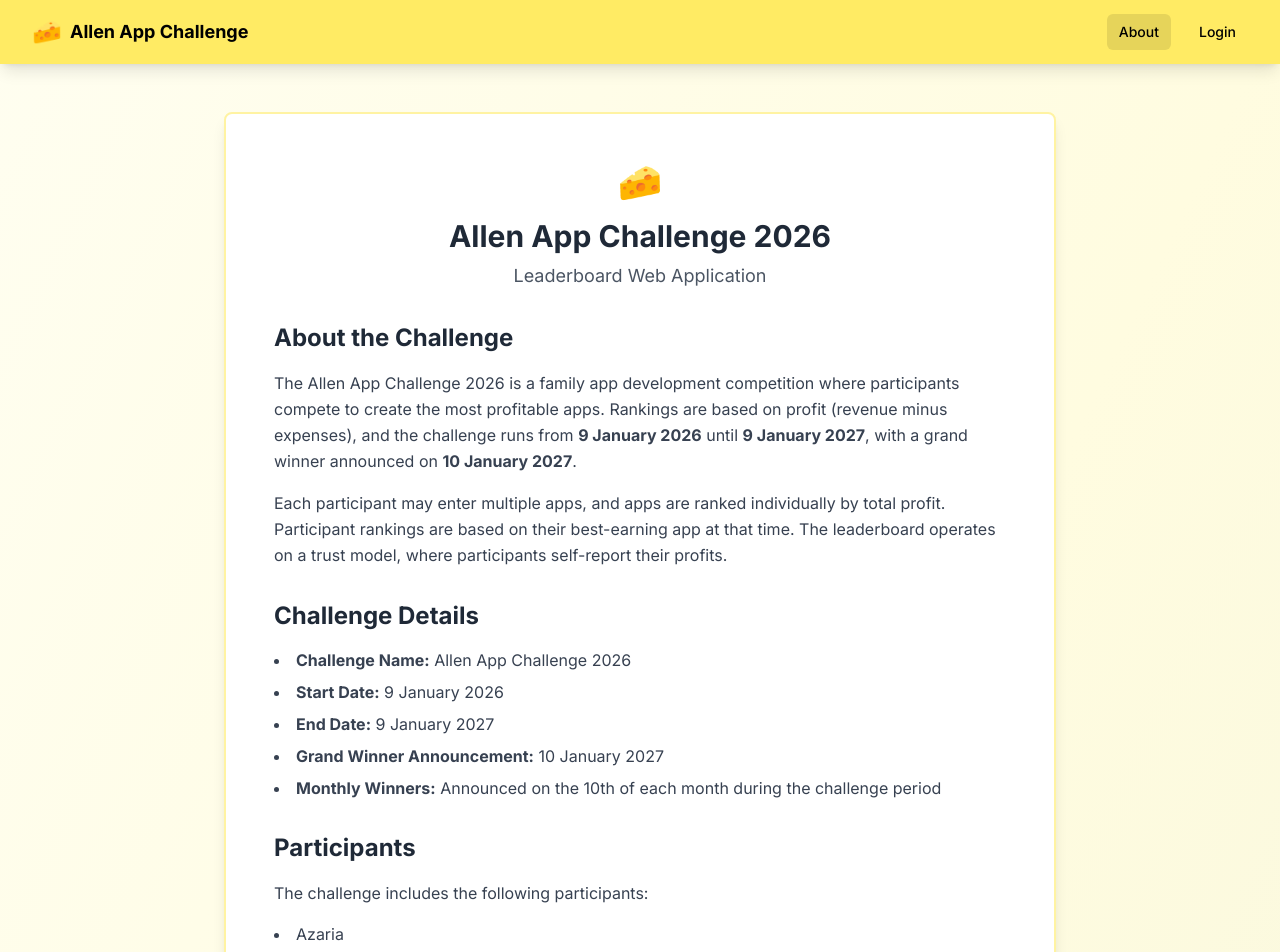
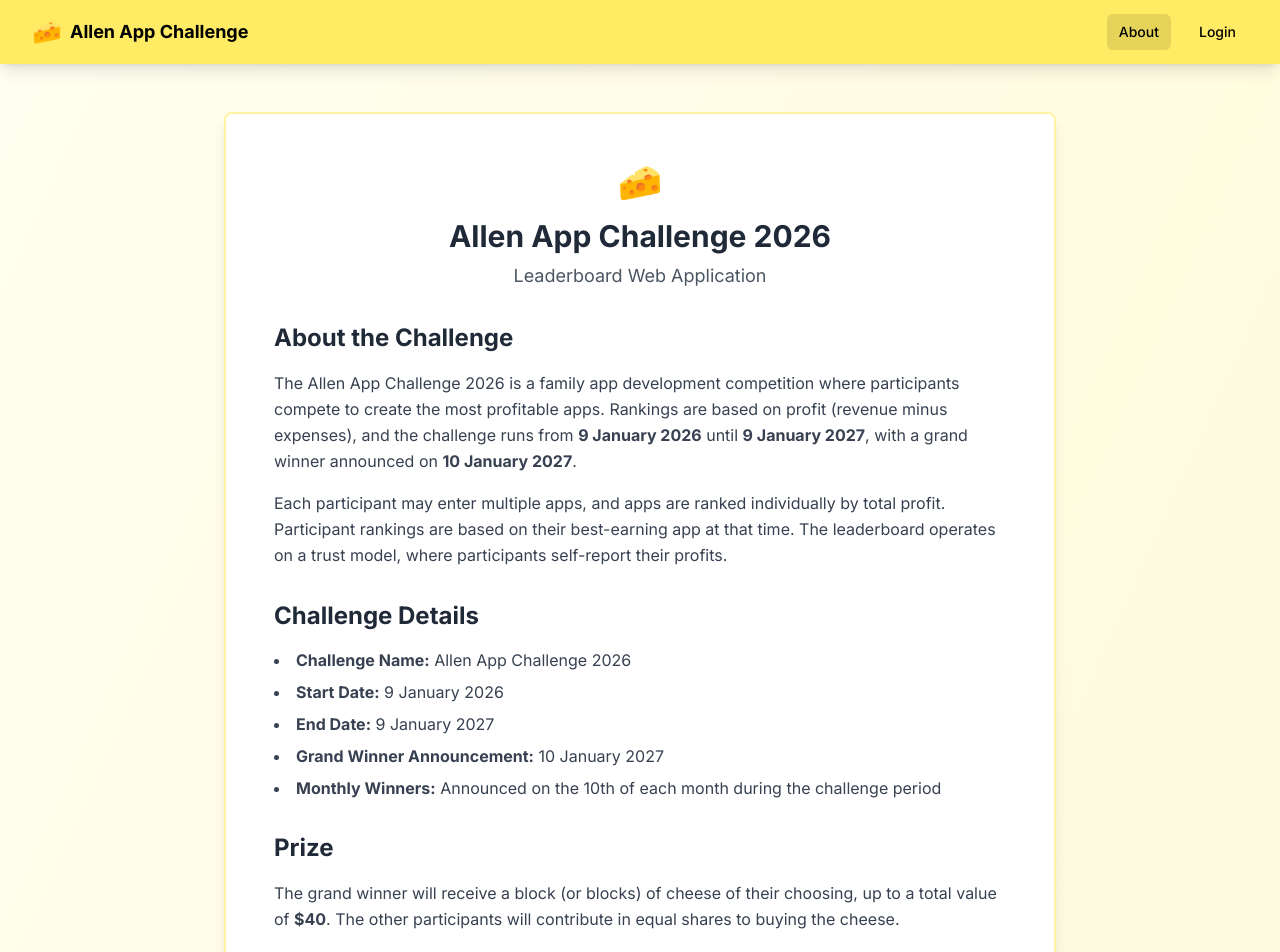
Before and after one commit to warwickallen/allen-app-challenge-2026, a Next.js app: page /about in a window 1280 px wide. Shown: the top 952 px of the page. Built offline with nearby package versions, Linux system fonts and the light colour scheme; no server answers.

Commit message:
Add prize information to About page
- Add Prize section describing grand winner reward
- Grand winner receives cheese block(s) of their choosing up to 0 value
- Other participants contribute in equal shares to purchase the prize

```diff
--- a/app/about/page.tsx
+++ b/app/about/page.tsx
@@ -69,6 +69,13 @@
                 <li><strong>Grand Winner Announcement:</strong> 10 January 2027</li>
                 <li><strong>Monthly Winners:</strong> Announced on the 10th of each month during the challenge period</li>
               </ul>
+            </section>
+
+            <section>
+              <h3 className="text-2xl font-bold text-gray-800 mb-4">Prize</h3>
+              <p className="text-gray-700 leading-relaxed">
+                The grand winner will receive a block (or blocks) of cheese of their choosing, up to a total value of <strong>$40</strong>. The other participants will contribute in equal shares to buying the cheese.
+              </p>
             </section>
 
             <section>
```
